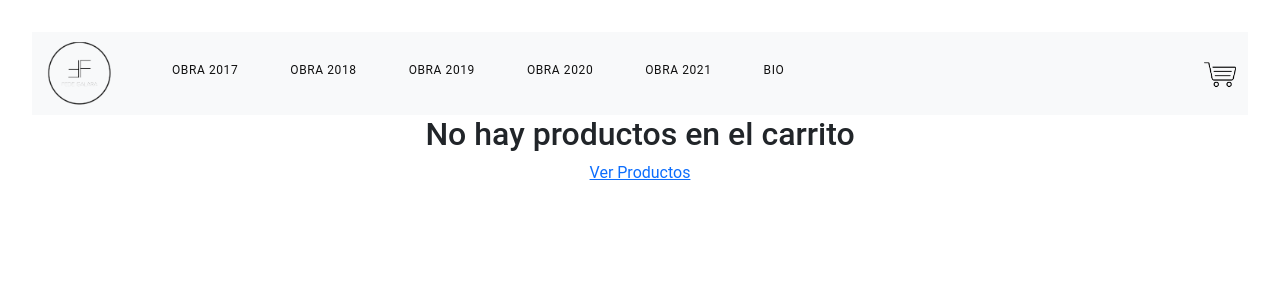
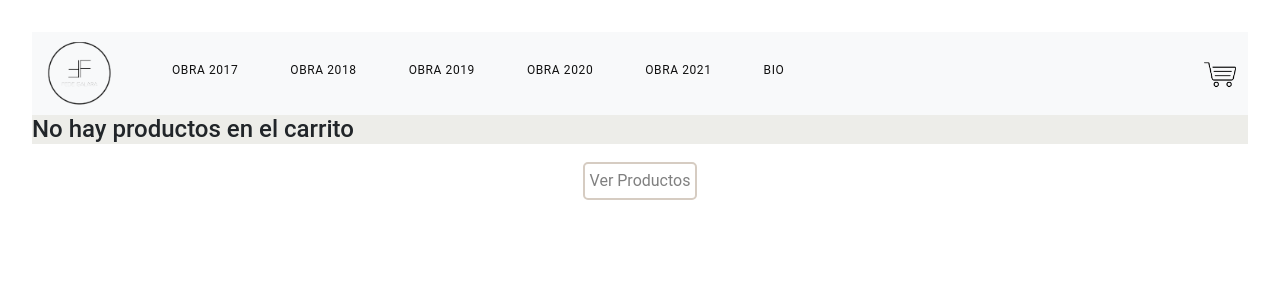
Before and after one commit to belugallardo/React, a React (Vite) app: page /cart in a window 1280 px wide. Shown: the top 300 px of the page. Built offline with nearby package versions, Linux system fonts and the light colour scheme.

Commit message:
carrito Vacio css

```diff
--- a/src/components/Cart/Cart.css
+++ b/src/components/Cart/Cart.css
@@ -8,3 +8,7 @@
     font-size: medium;
     color: #fff;
 }
+
+.verProductos{
+    text-decoration: none;
+}
--- a/src/components/Cart/Cart.jsx
+++ b/src/components/Cart/Cart.jsx
@@ -10,8 +10,8 @@ const Cart = () => {
     if (cantidadTotal === 0) {
         return (
             <>
-                <h2> No hay productos en el carrito</h2>
-                < Link to='/'> Ver Productos </ Link>
+                <h2 className="tituloCart"> No hay productos en el carrito</h2>
+                < Link to='/' className="verProductos buttonAdd"> Ver Productos </ Link>
             </>
         )
     }
```
